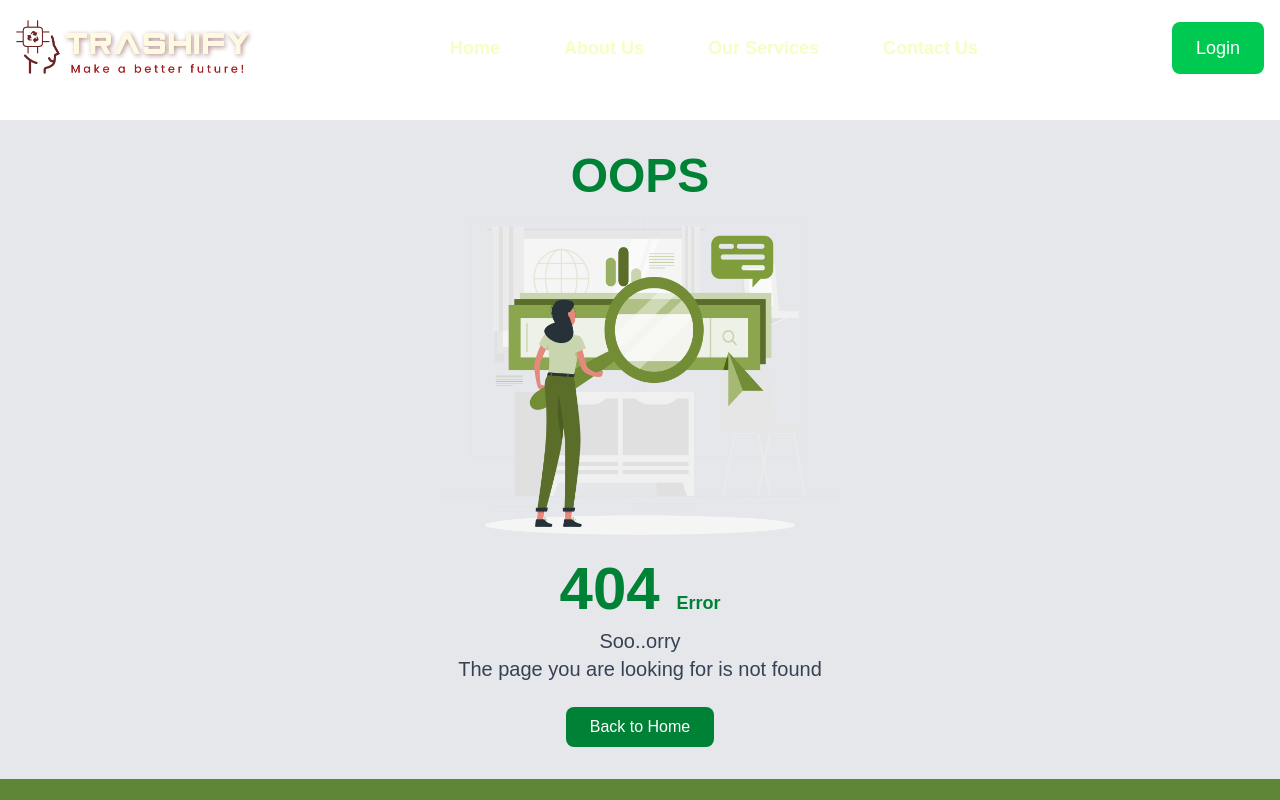
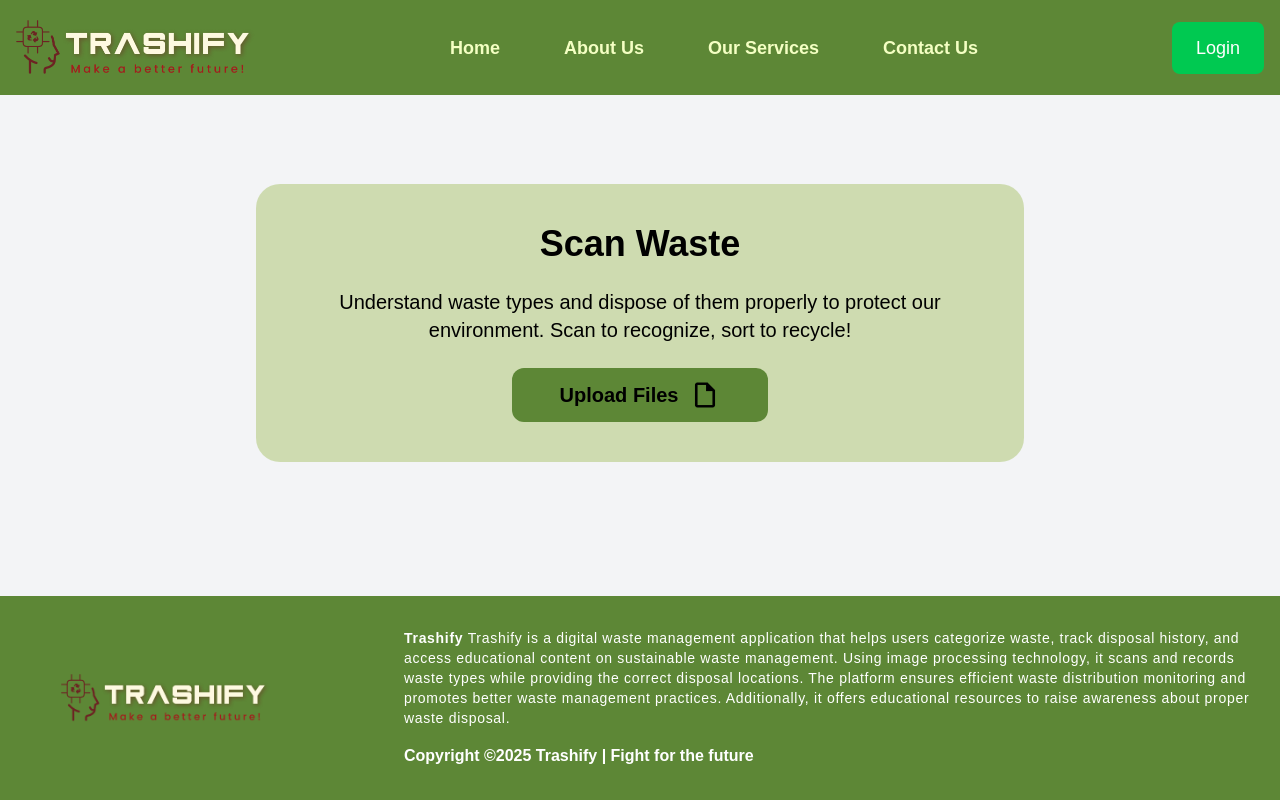
Before and after one commit to aDJi2003/Senior_Project_B3_05, a Next.js app in the folder frontend/: page /scanWaste in a window 1280 px wide. Before the commit this address had no page. Shown: the top 800 px of the page. Built offline with nearby package versions, Linux system fonts and the light colour scheme.

Commit message:
feat: add scanWaste page

```diff
--- /dev/null
+++ b/frontend/src/app/scanWaste/page.js
@@ -0,0 +1,49 @@
+'use client'
+import React, { useRef } from 'react';
+import Image from 'next/image';
+import Footer from '@/components/footer';
+import NavbarBackground from '@/components/navbar-background';
+
+const Page = () => {
+  const fileInputRef = useRef(null);
+
+  const handleButtonClick = () => {
+    fileInputRef.current.click();
+  };
+
+  const handleFileChange = (event) => {
+    const file = event.target.files[0];
+  };
+
+  return (
+    <div className="min-h-screen flex flex-col justify-between bg-gray-100 font-poppins">
+      <NavbarBackground />
+      <div className='flex justify-center items-center mt-[23vh]'>
+        <div className='w-[60vw] px-[4vw] py-[5vh] rounded-3xl bg-[#A9C46C80] flex flex-col gap-6 items-center'>
+          <h2 className='text-4xl font-bold text-black'>Scan Waste</h2>
+          <p className='text-xl text-black text-center'>
+            Understand waste types and dispose of them properly to protect our environment.
+            Scan to recognize, sort to recycle!
+          </p>
+          <button
+            className='w-[20vw] rounded-xl bg-[#5D8736] px-4 py-3 flex items-center justify-center gap-3 cursor-pointer'
+            onClick={handleButtonClick}
+          >
+            <p className='text-xl font-bold text-black'>Upload Files</p>
+            <Image src='/upload_file.png' alt="upload_files_image" width={30} height={30} />
+          </button>
+          <input
+            type="file"
+            ref={fileInputRef}
+            accept="image/*"
+            style={{ display: 'none' }}
+            onChange={handleFileChange}
+          />
+        </div>
+      </div>
+      <Footer />
+    </div>
+  );
+};
+
+export default Page;
```
Also changed, not shown: frontend/public/upload_file.png (added).
